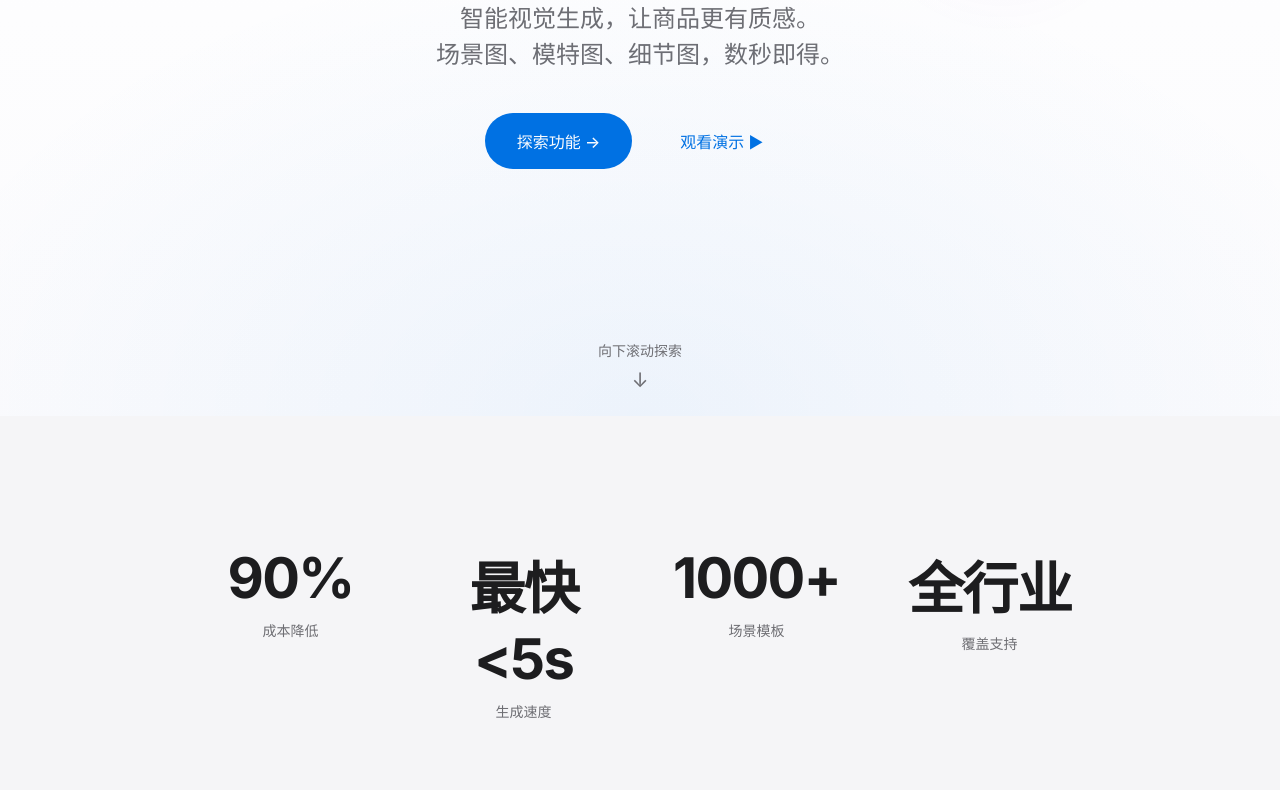
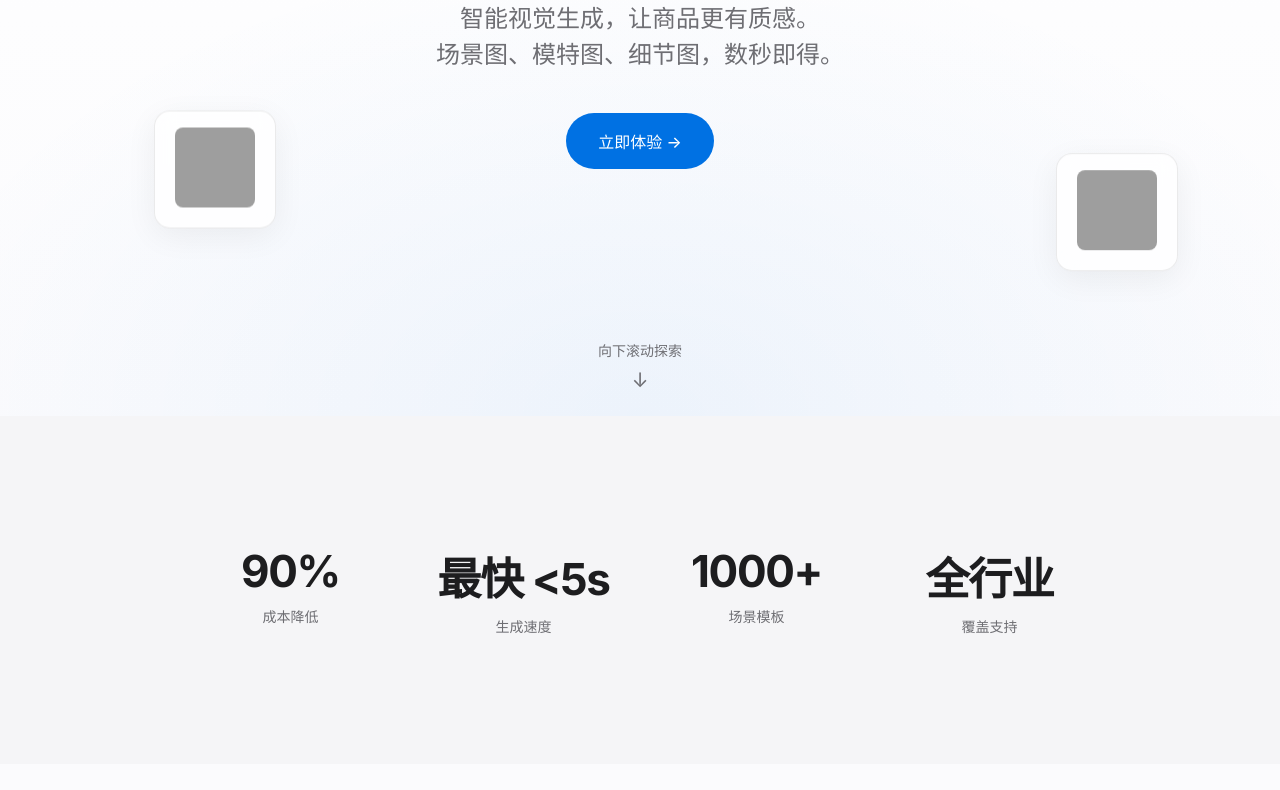
Before and after one commit to dessons/ai-creative-studio, a plain HTML site: page index.html in a window 1280 px wide. Shown: the part 384-1174 px from the top of the page. Drawn offline with Linux system fonts and the light colour scheme; grey boxes are pictures that could not be loaded.

Commit message:
feat: Hero加浮动动图 + 修正链接 + 优化排版

```diff
--- a/index.html
+++ b/index.html
@@ -54,24 +54,14 @@
             pointer-events: none;
         }
 
-        .hero::after {
-            content: '';
-            position: absolute;
-            top: 15%;
-            right: 10%;
-            width: 300px;
-            height: 300px;
-            background: radial-gradient(circle, rgba(147,51,234,0.05) 0%, transparent 70%);
-            border-radius: 50%;
-            pointer-events: none;
-        }
-
         .eyebrow {
             font-size: 1.25rem;
             font-weight: 500;
             color: var(--accent);
             margin-bottom: 1rem;
             letter-spacing: -0.01em;
+            position: relative;
+            z-index: 2;
         }
 
         .hero h1 {
@@ -81,6 +71,8 @@
             line-height: 1.05;
             margin-bottom: 1.5rem;
             color: var(--text);
+            position: relative;
+            z-index: 2;
         }
 
         .hero .subtitle {
@@ -89,30 +81,8 @@
             max-width: 600px;
             line-height: 1.5;
             margin-bottom: 2.5rem;
-        }
-
-        .scroll-hint {
-            position: absolute;
-            bottom: 2rem;
-            left: 50%;
-            transform: translateX(-50%);
-            display: flex;
-            flex-direction: column;
-            align-items: center;
-            gap: 0.5rem;
-            color: var(--text-secondary);
-            font-size: 0.875rem;
-            animation: bounce 2s infinite;
-        }
-
-        .scroll-hint::after {
-            content: '↓';
-            font-size: 1.25rem;
-        }
-
-        @keyframes bounce {
-            0%, 100% { transform: translateX(-50%) translateY(0); }
-            50% { transform: translateX(-50%) translateY(8px); }
+            position: relative;
+            z-index: 2;
         }
 
         .cta-group {
@@ -120,6 +90,8 @@
             gap: 1rem;
             flex-wrap: wrap;
             justify-content: center;
+            position: relative;
+            z-index: 2;
         }
 
         .btn-primary {
@@ -141,20 +113,66 @@
             transform: scale(1.02);
         }
 
-        .btn-secondary {
-            display: inline-flex;
+        .scroll-hint {
+            position: absolute;
+            bottom: 2rem;
+            left: 50%;
+            transform: translateX(-50%);
+            display: flex;
+            flex-direction: column;
             align-items: center;
             gap: 0.5rem;
-            color: var(--accent);
-            padding: 1rem 2rem;
-            border-radius: 980px;
-            text-decoration: none;
-            font-weight: 500;
-            font-size: 1rem;
-            transition: all 0.3s ease;
+            color: var(--text-secondary);
+            font-size: 0.875rem;
+            animation: bounce 2s infinite;
+            z-index: 2;
         }
 
-        .btn-secondary:hover { text-decoration: underline; }
+        .scroll-hint::after {
+            content: '↓';
+            font-size: 1.25rem;
+        }
+
+        @keyframes bounce {
+            0%, 100% { transform: translateX(-50%) translateY(0); }
+            50% { transform: translateX(-50%) translateY(8px); }
+        }
+
+        /* Floating cards in hero */
+        .hero-float-cards {
+            position: absolute;
+            inset: 0;
+            pointer-events: none;
+            overflow: hidden;
+        }
+
+        .float-card {
+            position: absolute;
+            background: rgba(255,255,255,0.8);
+            backdrop-filter: blur(10px);
+            border: 1px solid var(--border);
+            border-radius: 16px;
+            padding: 1rem 1.25rem;
+            box-shadow: 0 8px 32px rgba(0,0,0,0.06);
+            animation: float 6s ease-in-out infinite;
+        }
+
+        .float-card:nth-child(1) { top: 18%; left: 8%; animation-delay: 0s; }
+        .float-card:nth-child(2) { top: 25%; right: 10%; animation-delay: 1.5s; }
+        .float-card:nth-child(3) { bottom: 22%; left: 12%; animation-delay: 3s; }
+        .float-card:nth-child(4) { bottom: 18%; right: 8%; animation-delay: 4.5s; }
+
+        .float-card img {
+            width: 80px;
+            height: 80px;
+            object-fit: cover;
+            border-radius: 8px;
+        }
+
+        @keyframes float {
+            0%, 100% { transform: translateY(0); }
+            50% { transform: translateY(-15px); }
+        }
 
         section { padding: 8rem 2rem; }
 
@@ -192,10 +210,11 @@
         }
 
         .stat-item .number {
-            font-size: clamp(2.5rem, 5vw, 3.5rem);
+            font-size: clamp(2rem, 4vw, 2.75rem);
             font-weight: 700;
             letter-spacing: -0.03em;
             color: var(--text);
+            white-space: nowrap;
         }
 
         .stat-item .label {
@@ -237,18 +256,18 @@
         }
 
         .feature-info {
-            padding: 1.5rem;
+            padding: 1.25rem 1.5rem;
         }
 
         .feature-info h3 {
-            font-size: 1.25rem;
+            font-size: 1.125rem;
             font-weight: 600;
-            margin-bottom: 0.5rem;
+            margin-bottom: 0.375rem;
         }
 
         .feature-info p {
             color: var(--text-secondary);
-            font-size: 0.9375rem;
+            font-size: 0.875rem;
             line-height: 1.5;
         }
 
@@ -306,6 +325,7 @@
             border-radius: 4px;
             font-size: 0.75rem;
             font-weight: 500;
+            white-space: nowrap;
         }
 
         .badge-new {
@@ -315,6 +335,7 @@
             border-radius: 4px;
             font-size: 0.75rem;
             font-weight: 500;
+            white-space: nowrap;
         }
 
         /* CTA */
@@ -358,6 +379,7 @@
         }
 
         @media (max-width: 768px) {
+            .float-card { display: none; }
             .features-grid { grid-template-columns: 1fr; }
             .feature-card.wide { grid-column: span 1; }
             .stats-grid { grid-template-columns: repeat(2, 1fr); }
@@ -368,12 +390,25 @@
 <body>
     <!-- Hero -->
     <section class="hero">
+        <div class="hero-float-cards">
+            <div class="float-card">
+                <img src="https://img.alicdn.com/imgextra/i2/O1CN0109VMPu1vtOcTbKuxT_!!6000000006230-1-tps-920-920.gif" alt="">
+            </div>
+            <div class="float-card">
+                <img src="https://oneday-react-native.oss-cn-zhangjiakou.aliyuncs.com/oneday/source/f272faa8-f9bb-4baf-97e7-f307e5311265.gif" alt="">
+            </div>
+            <div class="float-card">
+                <img src="https://img.alicdn.com/imgextra/i1/O1CN01obEgvQ1Ska8kIMtYv_!!6000000002285-1-tps-920-920.gif" alt="">
+            </div>
+            <div class="float-card">
+                <img src="https://img.alicdn.com/imgextra/i3/O1CN0147MeVi1HJ8dOE7LMt_!!6000000000736-1-tps-920-920.gif" alt="">
+            </div>
+        </div>
         <p class="eyebrow">全新发布</p>
         <h1>AI创意工坊</h1>
         <p class="subtitle">智能视觉生成，让商品更有质感。<br>场景图、模特图、细节图，数秒即得。</p>
         <div class="cta-group">
-            <a href="#features" class="btn-primary">探索功能 →</a>
-            <a href="https://dev.g.alicdn.com/ife/ai-live/0.0.3/index.html" target="_blank" class="btn-secondary">观看演示 ▶</a>
+            <a href="https://aistudio.alibaba.com/ai-studio#/creative-workshop/imageGenerate" target="_blank" class="btn-primary">立即体验 →</a>
         </div>
         <div class="scroll-hint">向下滚动探索</div>
     </section>
@@ -485,7 +520,7 @@
         <h2 class="fade-in">准备好了吗？</h2>
         <p class="fade-in">立即体验 AI 创意工坊，让视觉创作更简单。</p>
         <div class="cta-group fade-in">
-            <a href="https://dev.g.alicdn.com/ife/ai-live/0.0.3/index.html" target="_blank" class="btn-primary">立即体验 →</a>
+            <a href="https://aistudio.alibaba.com/ai-studio#/creative-workshop/imageGenerate" target="_blank" class="btn-primary">立即体验 →</a>
         </div>
     </section>
 
```
